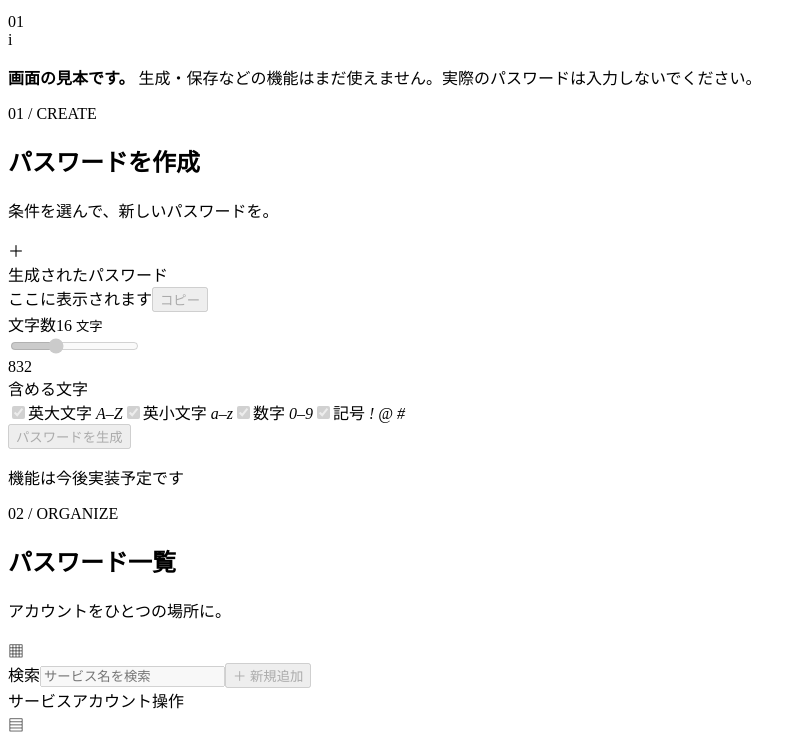
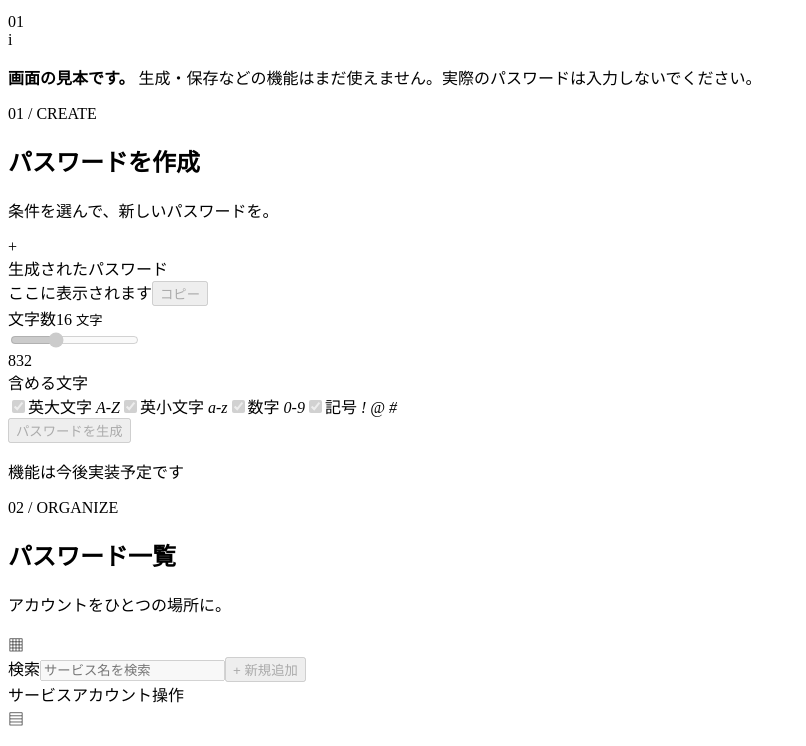
Before and after one commit to kirataretto-dev/password-manager, a plain HTML site: page index.html in a window 1280 px wide. Shown: the part 195-941 px from the top of the page, without its empty margins (0-806 px from the left). Drawn offline with Linux system fonts and the light colour scheme.

Commit message:
add index.html

```diff
--- a/index.html
+++ b/index.html
@@ -17,19 +17,19 @@
       <div class="notice"><span class="notice-icon" aria-hidden="true">i</span><p><strong>画面の見本です。</strong> 生成・保存などの機能はまだ使えません。実際のパスワードは入力しないでください。</p></div>
       <div class="workspace">
         <section class="panel generator" aria-labelledby="generate-title">
-          <div class="section-heading"><div><p class="section-number">01 / CREATE</p><h2 id="generate-title">パスワードを作成</h2><p>条件を選んで、新しいパスワードを。</p></div><span class="icon-box" aria-hidden="true">＋</span></div>
+          <div class="section-heading"><div><p class="section-number">01 / CREATE</p><h2 id="generate-title">パスワードを作成</h2><p>条件を選んで、新しいパスワードを。</p></div><span class="icon-box" aria-hidden="true">+</span></div>
           <div class="result-label">生成されたパスワード</div>
           <div class="result"><span class="result-placeholder">ここに表示されます</span><button type="button" disabled>コピー</button></div>
           <div class="field-head"><label for="length">文字数</label><span class="length-value">16 <small>文字</small></span></div>
           <input id="length" type="range" min="8" max="32" value="16" disabled aria-label="文字数（未実装）">
           <div class="range-labels"><span>8</span><span>32</span></div>
           <div class="options-title">含める文字</div>
-          <div class="options"><label><input type="checkbox" checked disabled><span>英大文字 <em>A–Z</em></span></label><label><input type="checkbox" checked disabled><span>英小文字 <em>a–z</em></span></label><label><input type="checkbox" checked disabled><span>数字 <em>0–9</em></span></label><label><input type="checkbox" checked disabled><span>記号 <em>! @ #</em></span></label></div>
+          <div class="options"><label><input type="checkbox" checked disabled><span>英大文字 <em>A-Z</em></span></label><label><input type="checkbox" checked disabled><span>英小文字 <em>a-z</em></span></label><label><input type="checkbox" checked disabled><span>数字 <em>0-9</em></span></label><label><input type="checkbox" checked disabled><span>記号 <em>! @ #</em></span></label></div>
           <button class="primary" type="button" disabled>パスワードを生成</button><p class="under-button">機能は今後実装予定です</p>
         </section>
         <section class="panel vault" aria-labelledby="vault-title">
           <div class="section-heading"><div><p class="section-number">02 / ORGANIZE</p><h2 id="vault-title">パスワード一覧</h2><p>アカウントをひとつの場所に。</p></div><span class="icon-box vault-icon" aria-hidden="true">▦</span></div>
-          <div class="vault-tools"><label class="search"><span aria-hidden="true">検索</span><input type="search" placeholder="サービス名を検索" disabled aria-label="サービス名を検索（未実装）"></label><button type="button" class="add" disabled>＋ <span>新規追加</span></button></div>
+          <div class="vault-tools"><label class="search"><span aria-hidden="true">検索</span><input type="search" placeholder="サービス名を検索" disabled aria-label="サービス名を検索（未実装）"></label><button type="button" class="add" disabled>+ <span>新規追加</span></button></div>
           <div class="list-header"><span>サービス</span><span>アカウント</span><span>操作</span></div>
           <div class="empty"><div class="empty-symbol" aria-hidden="true"><span>▤</span></div><h3>まだ登録はありません</h3><p>作成したパスワードをここで<br>まとめて管理できるようになります。</p><span class="empty-hint">保存機能は今後実装予定</span></div>
           <div class="vault-footer"><span>登録件数 <strong>0</strong></span><span>一覧のプレビュー</span></div>
```
